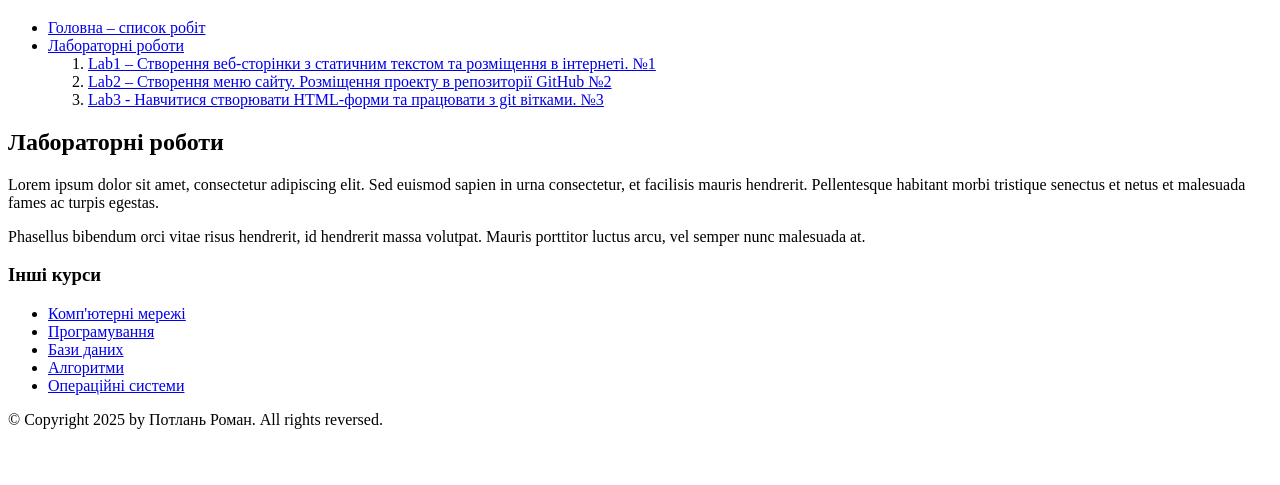
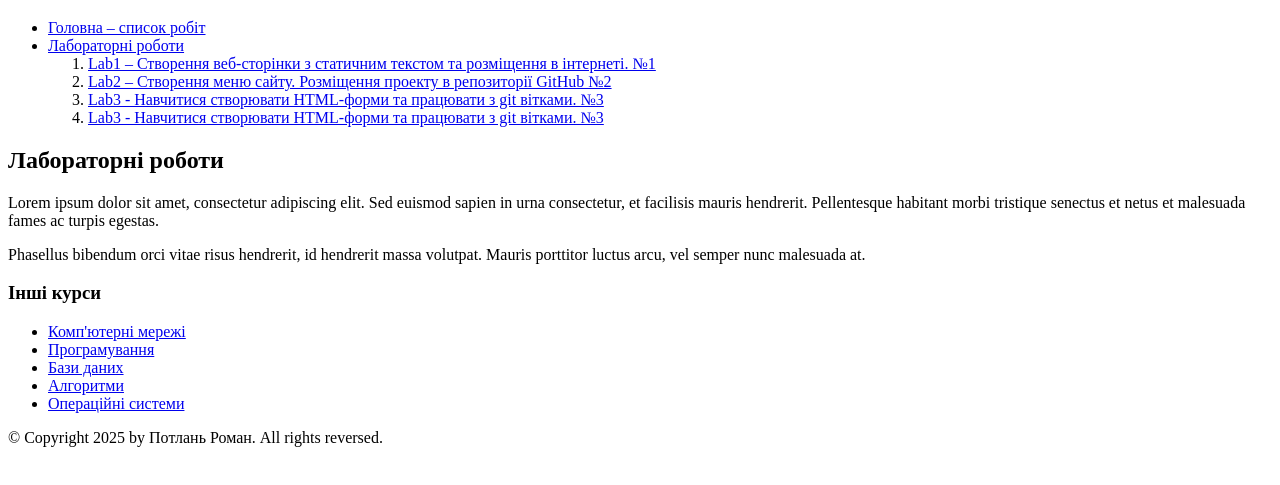
Before and after one commit to rpotlan2022-design/web-labs1, a plain HTML site: page index.html in a window 1280 px wide. Shown: the part 61-546 px from the top of the page. Drawn offline with Linux system fonts and the light colour scheme.

Commit message:
Update main page with links and Lab4

```diff
--- a/index.html
+++ b/index.html
@@ -20,6 +20,7 @@
                 <li><a href="/laba1/index.html">Lab1 – Створення веб-сторінки з статичним текстом та розміщення в інтернеті. №1</a></li>
                 <li><a href="/laba2/index.html">Lab2 – Створення меню сайту. Розміщення проекту в репозиторії GitHub №2</a></li>
                 <li><a href="/lab3/index.html">Lab3 - Навчитися створювати HTML-форми та працювати з git вітками. №3</a></li>
+                <li><a href="/lab4/index.html">Lab3 - Навчитися створювати HTML-форми та працювати з git вітками. №3</a></li>
             </ol>
         </li>
     </ul>
```
